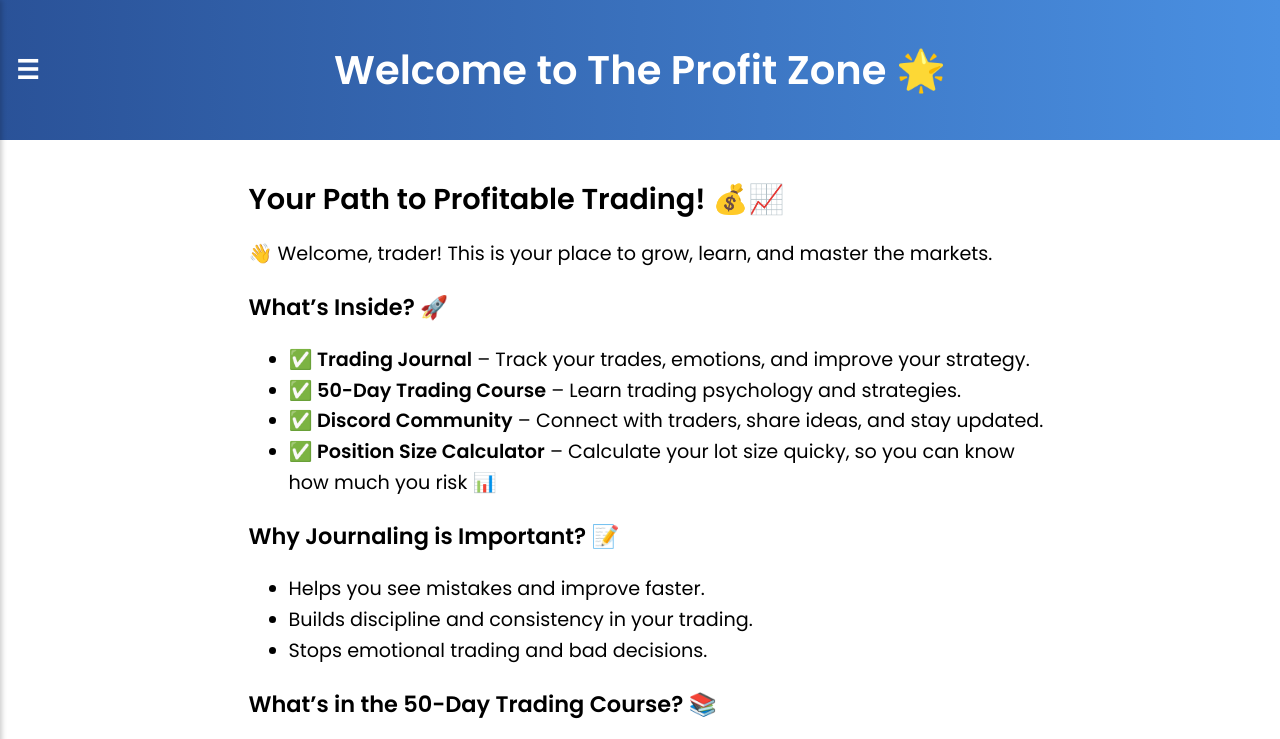
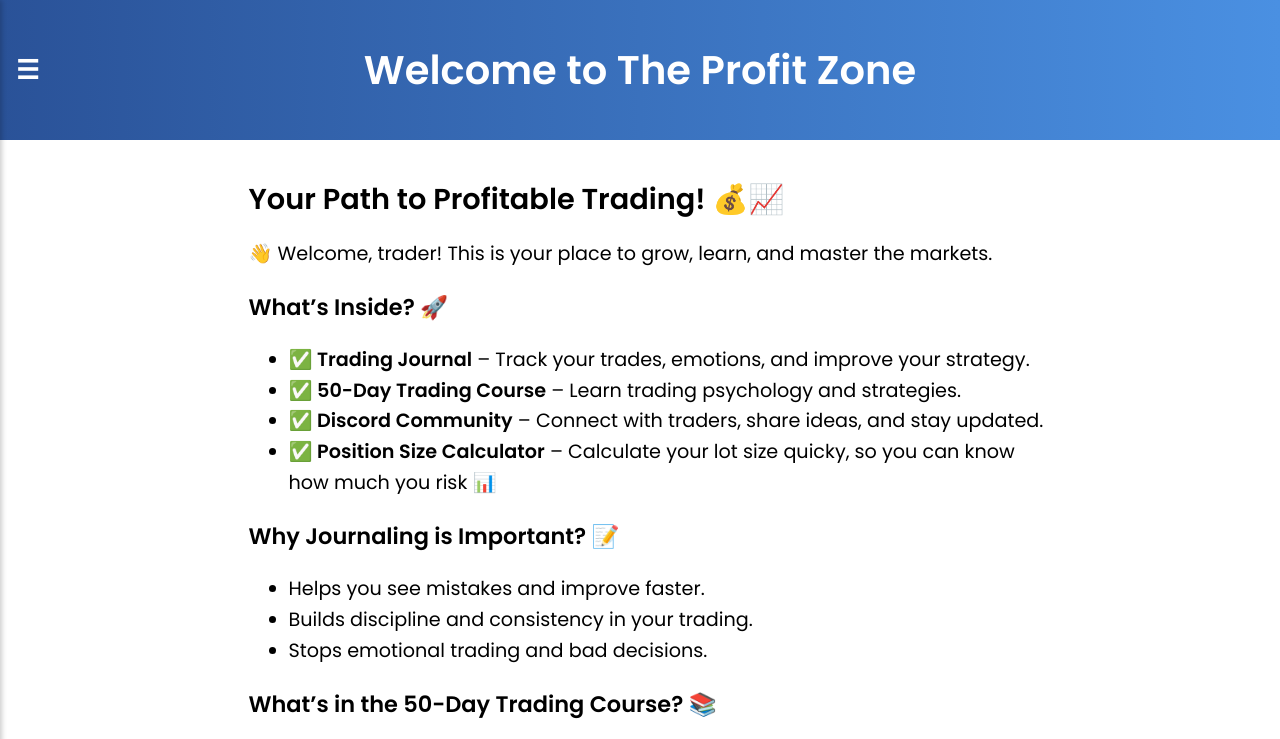
Before and after one commit to web0934789/the.profit.zone, a plain HTML site: page index.html in a window 1280 px wide. Shown: the top 739 px of the page. Drawn offline with Linux system fonts and the light colour scheme.

Commit message:
Add files via upload

```diff
--- a/index.html
+++ b/index.html
@@ -105,7 +105,7 @@
 
     <header class="header">
         <div class="menu-btn" onclick="toggleMenu()">☰</div>
-        Welcome to The Profit Zone 🌟
+        Welcome to The Profit Zone
     </header>
 
     <div class="menu" id="menu">
```
